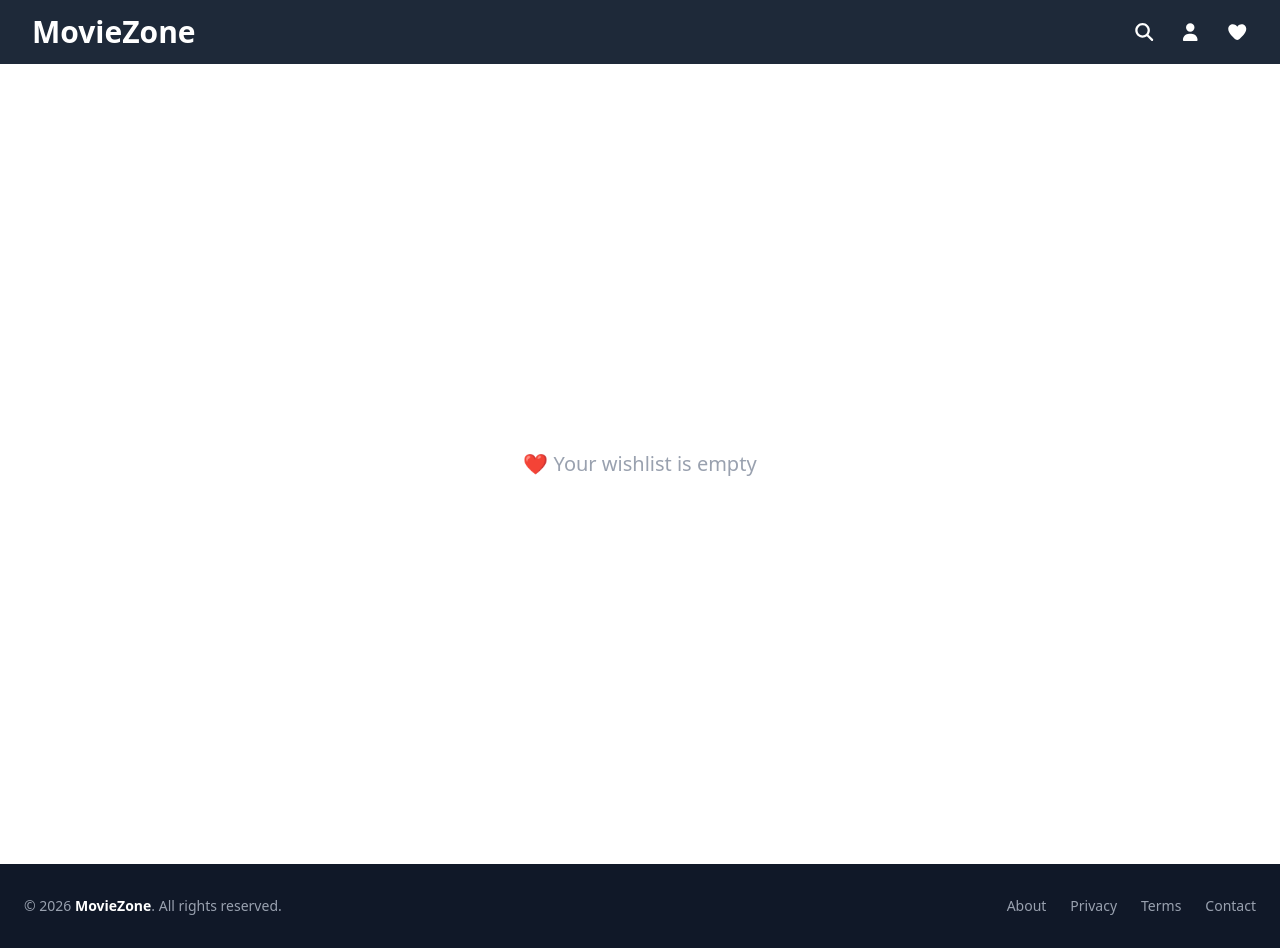
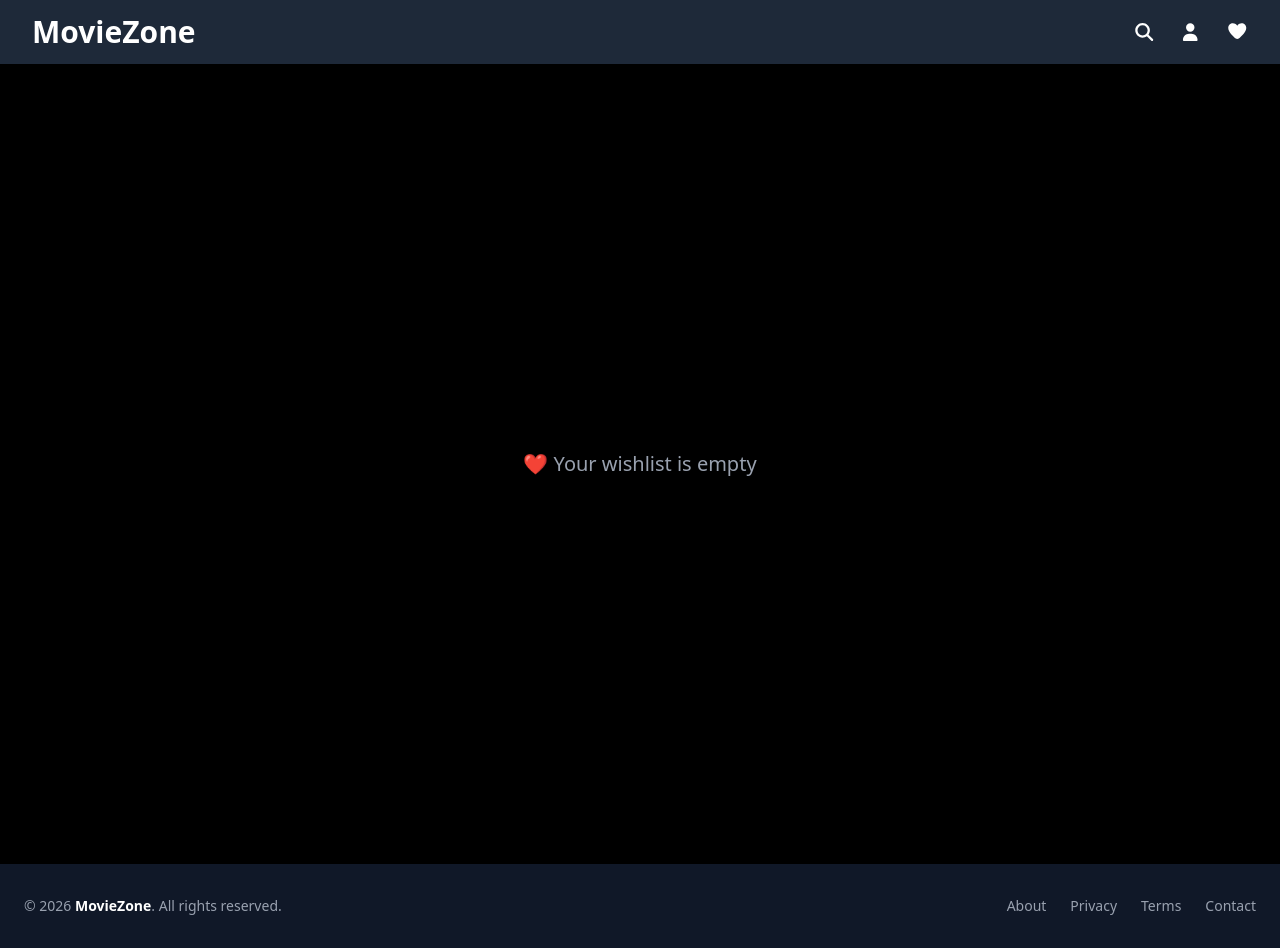
Before and after one commit to GojurJeevan/Netflix-Clone, a React app: page /wishlist in a window 1280 px wide. Built offline with nearby package versions, Linux system fonts and the light colour scheme; the HTML template or start-up script is replaced by a standard one.

Commit message:
Done with Project

```diff
--- a/src/data/Movie.jsx
+++ b/src/data/Movie.jsx
@@ -32,7 +32,7 @@ export const Movie = () => {
     );
 
   return (
-    <div className="min-h-screen text-white px-4 sm:px-8 py-10">
+    <div className="min-h-screen text-white px-4 sm:px-8 py-10 bg-black">
       <div className="max-w-6xl mx-auto bg-gray-900 rounded-xl shadow-lg p-6 sm:p-10">
         <div className="flex flex-col md:flex-row gap-8">
           <div className="flex justify-center md:justify-start">
--- a/src/display/Display.css
+++ b/src/display/Display.css
@@ -4,20 +4,18 @@
   }
 
   50% {
-    transform: scale(1.5);
+    transform: scale(4);
   }
 
   100% {
-    transform: scale(2);
+    transform: scale(8);
   }
 }
 
 .zoom {
-  border: 5px solid yellow;
   height: 100px;
   width: 100px;
-  background-color: red;
-  color: white;
+  color: red;
   font-size: 4rem;
   font-weight: bold;
 
--- a/src/pages/Header.jsx
+++ b/src/pages/Header.jsx
@@ -7,10 +7,13 @@ import { FontAwesomeIcon } from "@fortawesome/react-fontawesome";
 import { useState } from "react";
 import { Link, useNavigate } from "react-router";
 import { Search } from "./Search";
+import { useSelector } from "react-redux";
 
 export const Header = () => {
   const [showSearch, setShowSearch] = useState(false);
   let navigate = useNavigate();
+  const data = useSelector((state) => state.wishlist);
+  const dataCount = Array.isArray(data) ? data.length : 0;
 
   return (
     <>
@@ -34,11 +37,21 @@ export const Header = () => {
                 icon={faUser}
                 className="text-white cursor-pointer text-lg"
               />
-              <FontAwesomeIcon
-                icon={faHeart}
-                className="text-white cursor-pointer text-lg"
-                onClick={()=> navigate("/wishlist")}
-              />
+              <div
+                className="relative cursor-pointer"
+                onClick={() => navigate("/wishlist")}
+              >
+                <FontAwesomeIcon
+                  icon={faHeart}
+                  className="text-white text-lg"
+                />
+
+                {dataCount > 0 && (
+                  <span className="absolute -top-2 -right-2 bg-red-500 text-white text-xs font-bold rounded-full w-5 h-5 flex items-center justify-center">
+                    {dataCount}
+                  </span>
+                )}
+              </div>
             </div>
           </div>
         </div>
@@ -50,7 +63,7 @@ export const Header = () => {
             <h2 className="text-2xl font-bold text-gray-800 mb-4">
               Search for a Movie
             </h2>
-            <Search onSearchSubmit={() => setShowSearch(false)}/>
+            <Search onSearchSubmit={() => setShowSearch(false)} />
           </div>
         </div>
       )}
--- a/src/wishlist/WishList.jsx
+++ b/src/wishlist/WishList.jsx
@@ -10,7 +10,7 @@ export const Wishlist = () => {
 
   if (!wishlist || wishlist.length === 0) {
     return (
-      <div className="min-h-screen flex items-center justify-center text-gray-400 text-xl">
+      <div className="min-h-screen flex items-center justify-center text-gray-400 text-xl bg-black">
         ❤️ Your wishlist is empty
       </div>
     );
```
